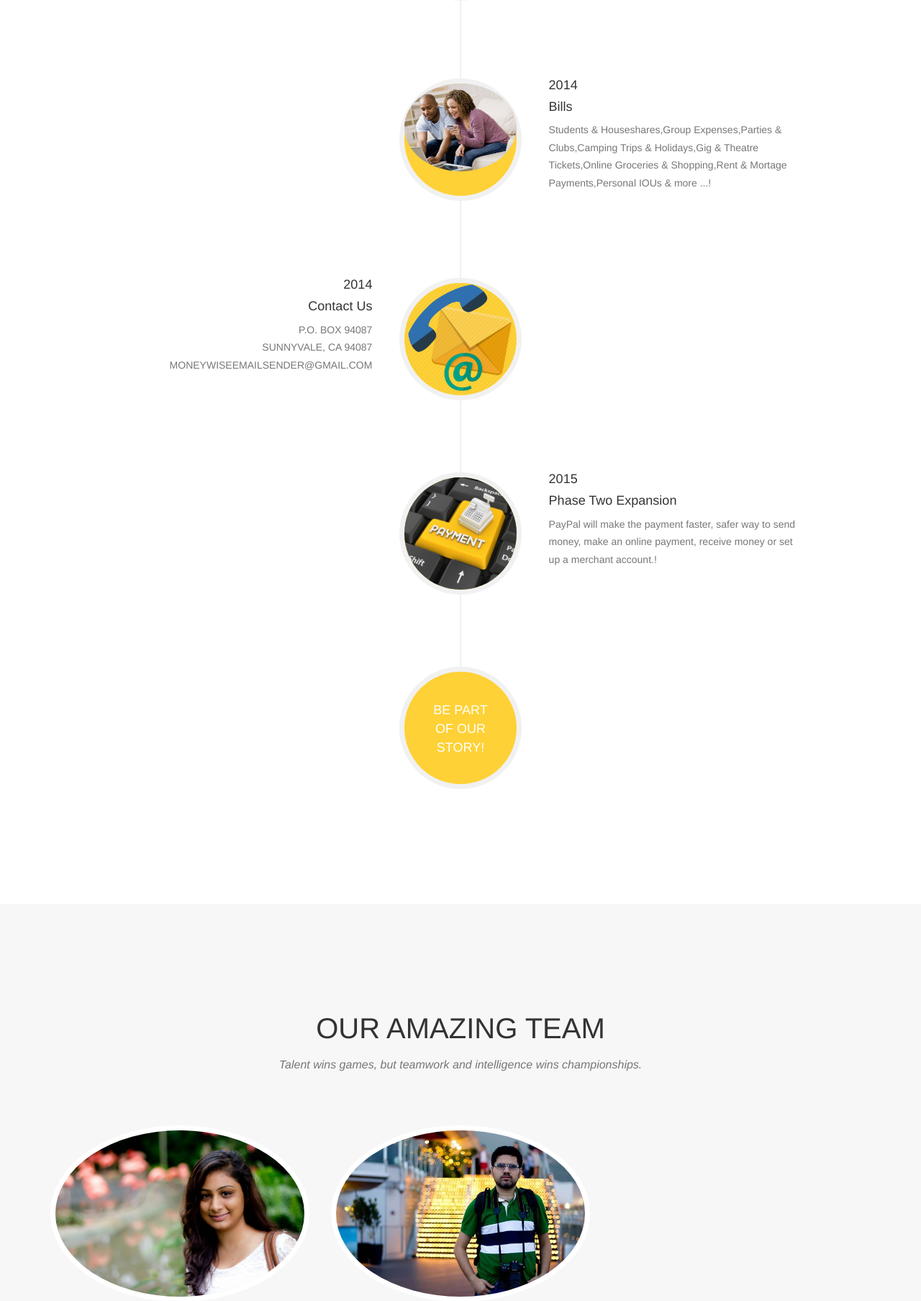
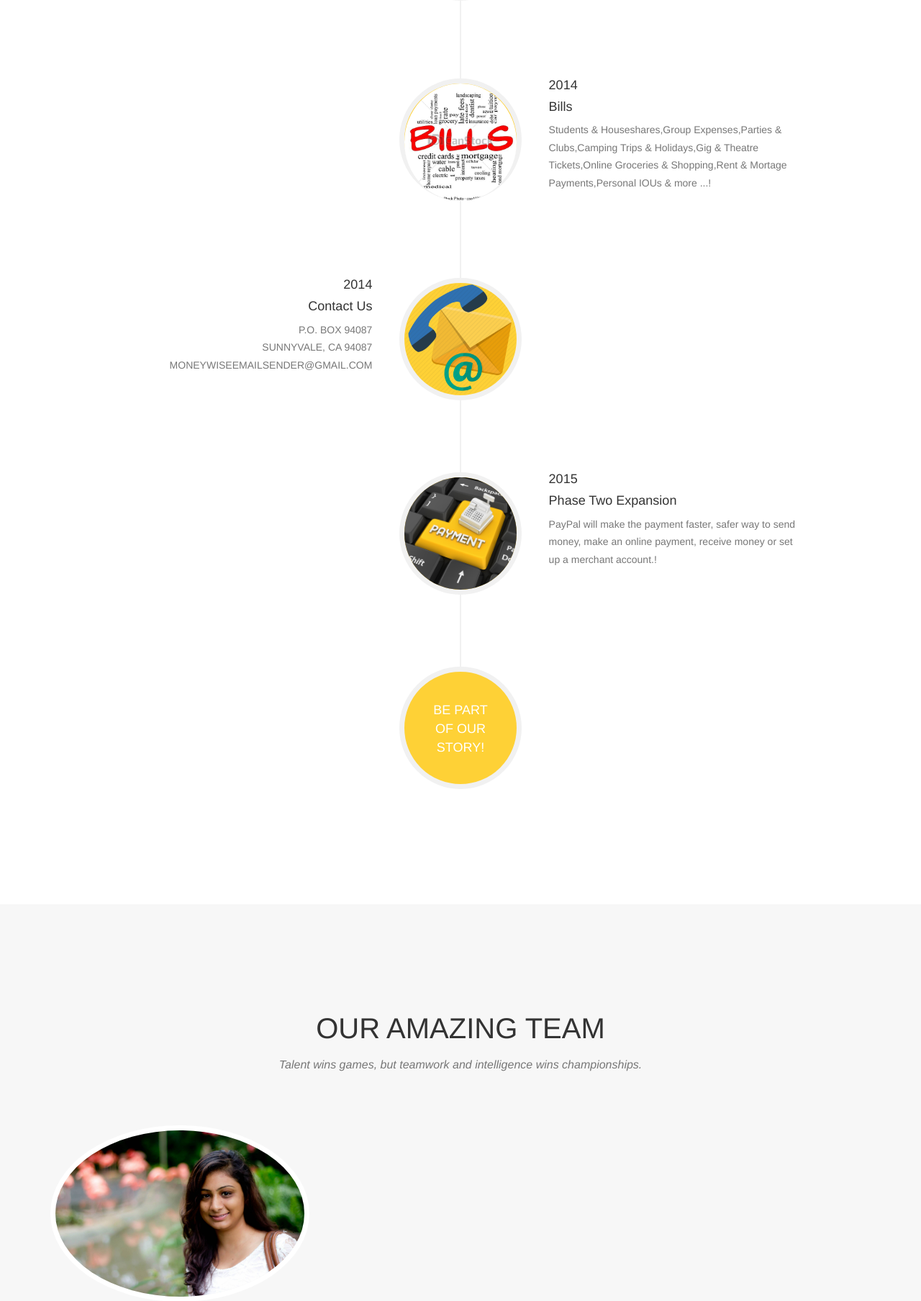
Before and after one commit to shellyjindal10/mymoneysplit, a PHP site: page /MoneySplit/LoginPage.php in a window 1280 px wide; the page is wider, and only the part inside the window is pictured. Shown: the part 1387-3194 px from the top of that part at 72% size. Run offline with PHP 8.4, Linux system fonts and the light colour scheme; some libraries are stand-ins or nearby versions; some web fonts are replaced.

Commit message:
for removing the status

```diff
--- a/php/LoginPage.php
+++ b/php/LoginPage.php
@@ -457,7 +457,7 @@
                         </ul>
                     </div>
                 </div>
-                <div class="col-sm-4">
+                <!-- <div class="col-sm-4">
                     <div class="team-member">
                         <img src="../lib/startbootstrap-agency-1.0.0/img/team/2.jpg" class="img-responsive img-circle" alt="">
                         <h4>Sudip Gautam</h4>
@@ -471,7 +471,7 @@
                             </li>
                         </ul>
                     </div>
-                </div>
+                </div> -->
 
             </div>
             <div class="row">
```
Also changed, not shown: lib/startbootstrap-agency-1.0.0/img/about/2.jpg, lib/startbootstrap-agency-1.0.0/img/map-image.png, lib/startbootstrap-agency-1.0.0/img/map-image_backup.png (added).
